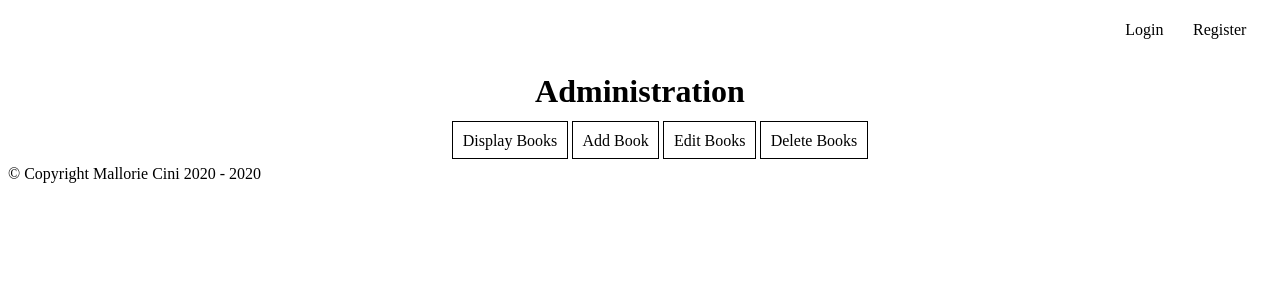
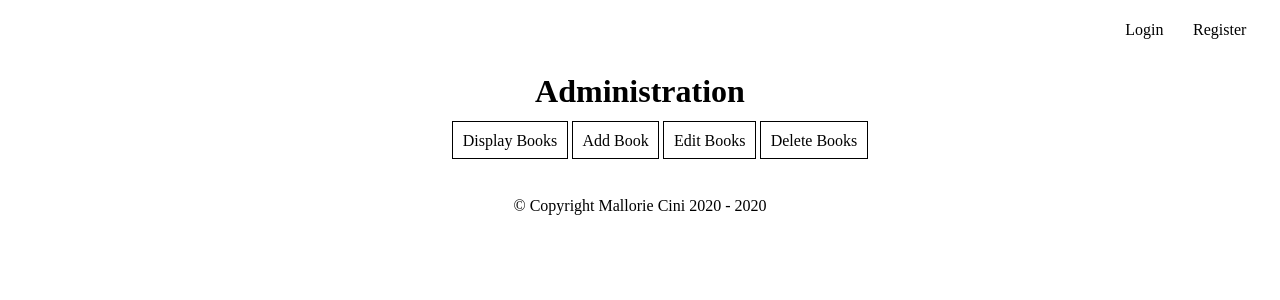
Before and after one commit to theavidcoder24/booksProject, a PHP site: page /booksProject/homepage.html in a window 1280 px wide. Shown: the top 300 px of the page. Run offline with PHP 8.4, Linux system fonts and the light colour scheme.

Commit message:
Update books.css

```diff
--- a/view/css/books.css
+++ b/view/css/books.css
@@ -1,5 +1,5 @@
 /* === Media Queries === */
-@media only screen and (min-width:) {}
+@media only screen and (min-width: 720px) {}
 
 
 /* === Generic Styling === */
@@ -32,6 +32,11 @@ a {
     text-decoration: none;
 }
 
+footer {
+    padding: 1em;
+    text-align: center;
+}
+
 /* === ID/Class Specific === */
 #adminTitle {
     text-align: center;
```
